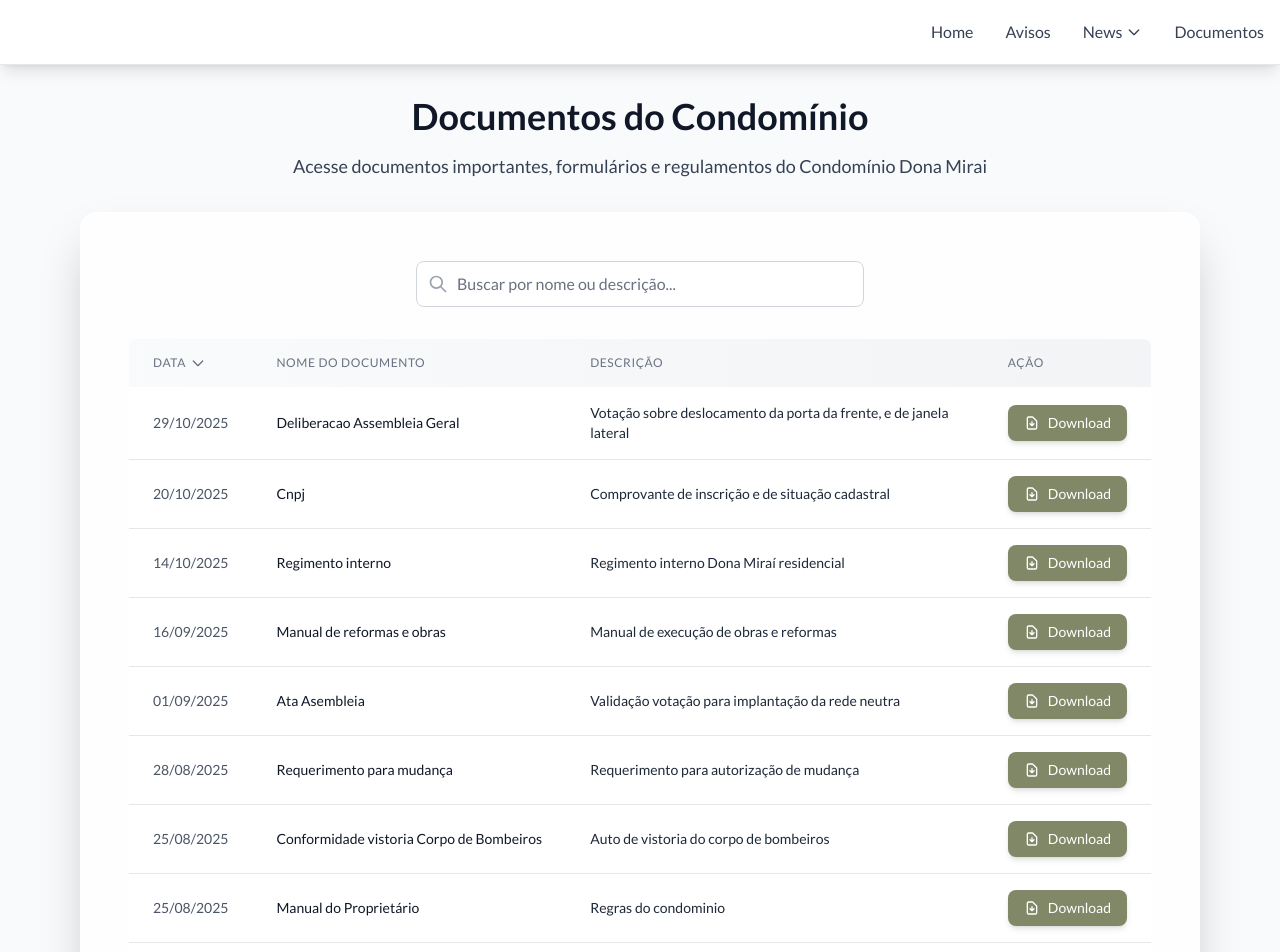
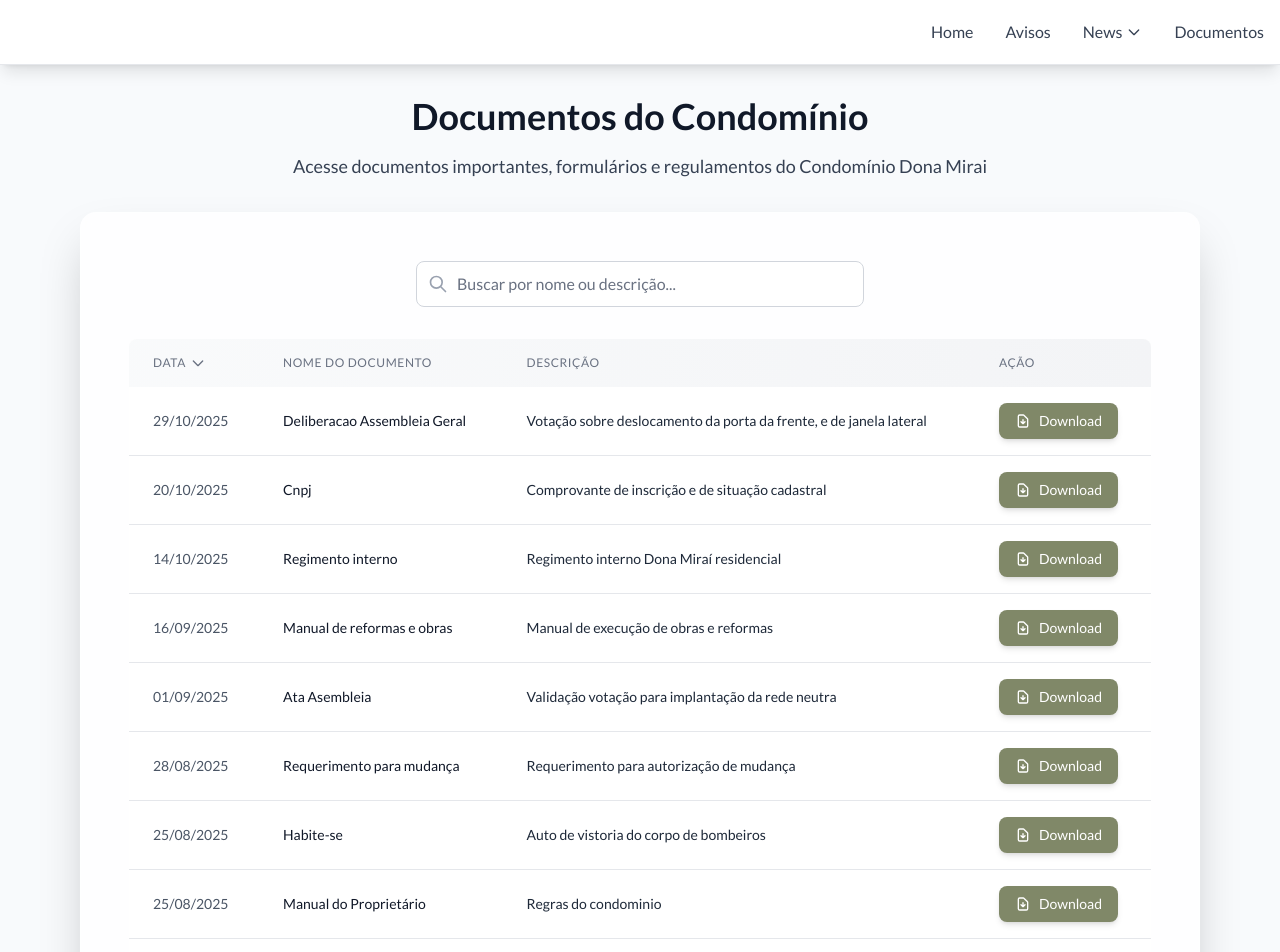
Before and after one commit to robdll/condominio-dona-mirai, a Next.js app: page /documentos in a window 1280 px wide. Shown: the top 952 px of the page. Built offline with nearby package versions, Linux system fonts and the light colour scheme.

Commit message:
update file name

```diff
--- a/src/components/Documentos/documentos.constant.js
+++ b/src/components/Documentos/documentos.constant.js
@@ -130,10 +130,9 @@ export const documentos = [
   {
     id: 17,
     date: "2025-08-25",
-    name: "Conformidade vistoria  Corpo de Bombeiros",
+    name: "Habite-se",
     description: "Auto de vistoria do corpo de bombeiros",
     action: "Download",
     url: "https://uz0ighnnvs6odu2j.public.blob.vercel-storage.com/Conformidade_vistoria__Corpo_de_Bombeiros_1761792982237.pdf",
   },
-
 ];
```
